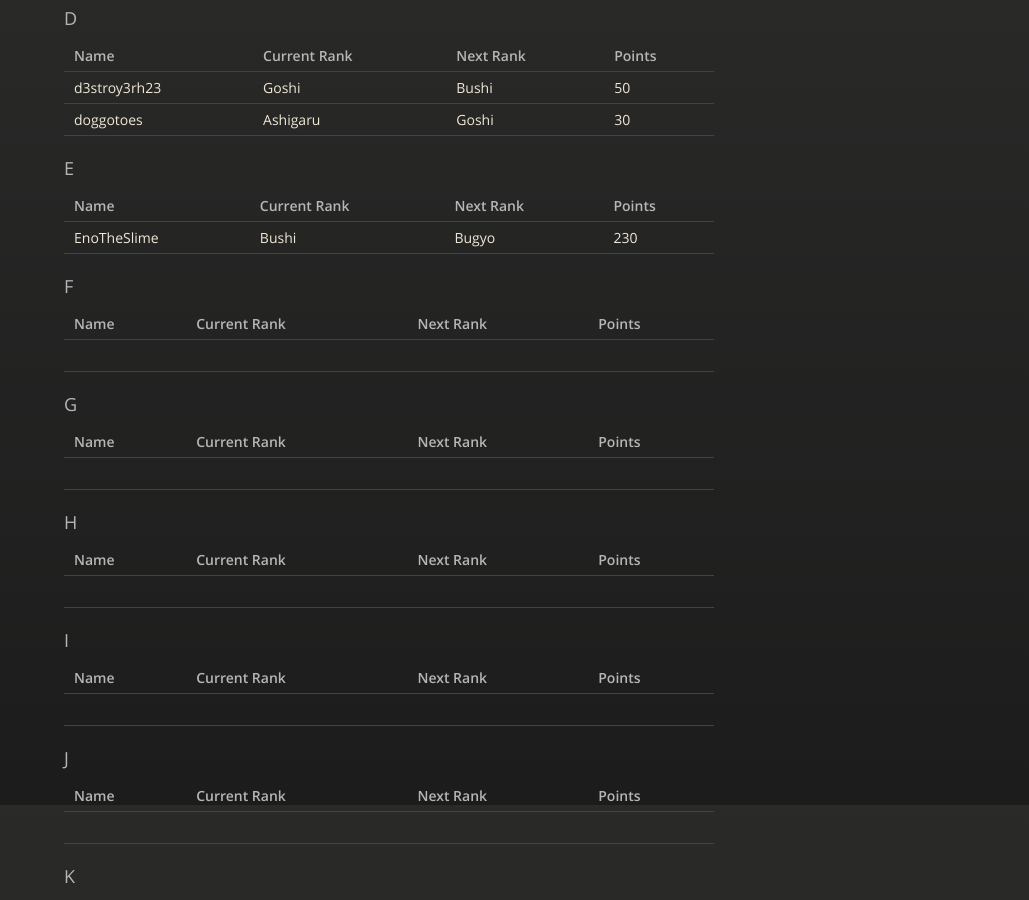
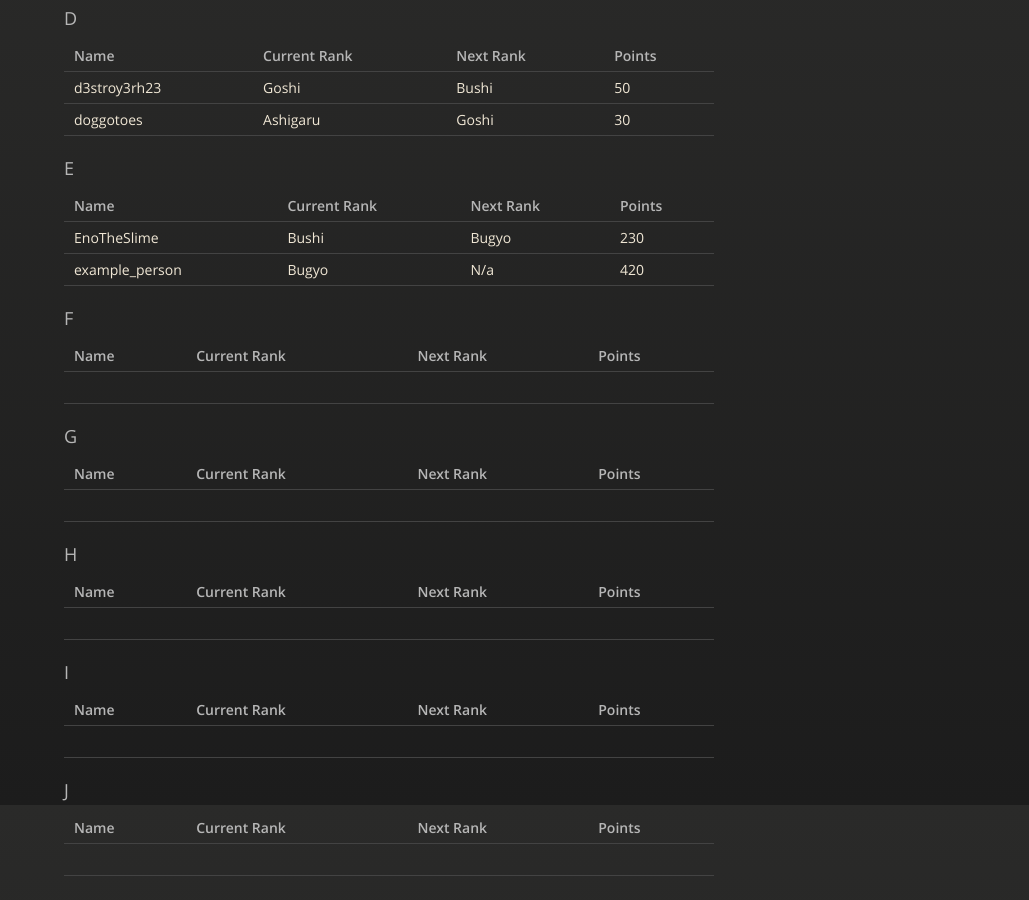
Before and after one commit to dokuroZO/Dokuro, a Jekyll site: the page built from points.md, in a window 1280 px wide and 900 px high, scrolled down 995 px. Shown: the whole window, without its empty margins (251-1280 px from the left). Built offline with Jekyll 4.4.1, drawn with Linux system fonts in a browser that asks for light colours; our own code applies the rules of GitHub Pages for plain Markdown files.

Commit message:
Update points.md

```diff
--- a/points.md
+++ b/points.md
@@ -72,6 +72,7 @@ Points in Dokuro are a way of keeping track of how many of our events you've att
 | Name | Current Rank | Next Rank | Points |
 |-|-|-|-|
 | EnoTheSlime | Bushi | Bugyo | 230 |
+| example_person | Bugyo | N/a | 420 |
 
 ### F
 
```
